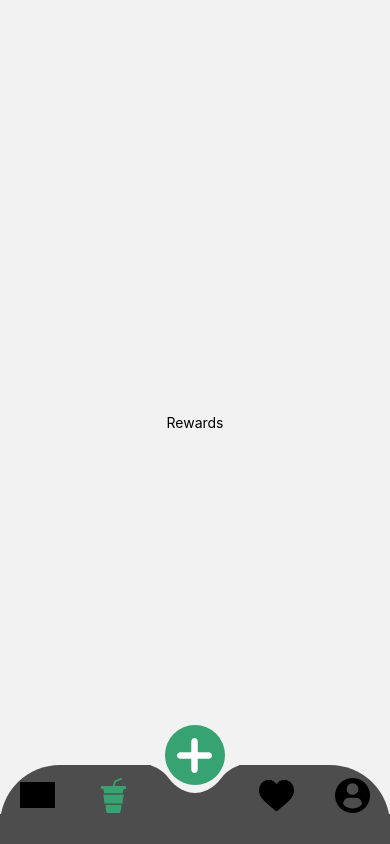
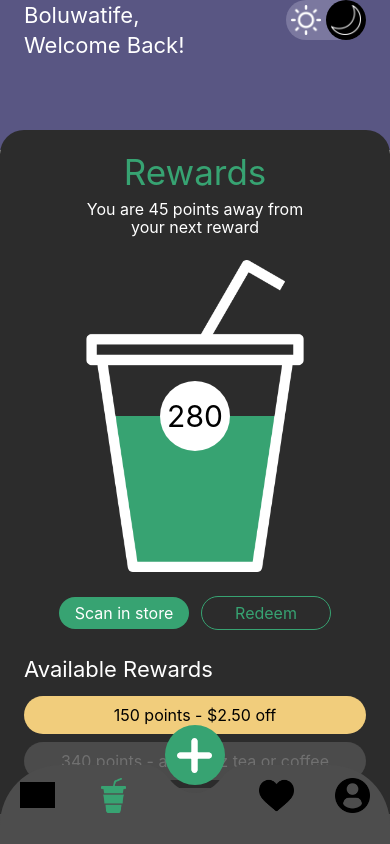
Before and after one commit to Teepheh-Git/RoXXana, a React Native app: screen /Rewards in a window 390 px wide. Built offline with nearby package versions, Linux system fonts and the light colour scheme; grey boxes are pictures that could not be loaded.

Commit message:
RewardScreen Done📱

```diff
--- a/screens/Rewards.js
+++ b/screens/Rewards.js
@@ -2,13 +2,210 @@
 import {
     View,
     Text,
-    StyleSheet,
+    StyleSheet, FlatList, ImageBackground,
 } from 'react-native';
+import {connect} from 'react-redux';
+import HeaderBar from '../components/HeaderBar';
+import {COLORS, dummyData, FONTS, SIZES} from '../constants';
+import icons from '../constants/icons';
+import {CustomButton} from '../components';
 
-const Rewards = () => {
+const Rewards = ({navigation, appTheme}) => {
+    function renderRewardPointSection() {
+        return (
+            <View style={{
+                alignItems: 'center',
+                marginVertical: SIZES.padding,
+            }}>
+
+                {/*Text*/}
+                <Text style={{
+                    color: COLORS.primary,
+                    ...FONTS.h1,
+                    fontSize: 35,
+                }}>Rewards</Text>
+
+                <Text style={{
+                    color: appTheme.textColor,
+                    marginTop: 10,
+                    width: SIZES.width * 0.6,
+                    textAlign: 'center',
+                    ...FONTS.h3,
+                    lineHeight: 18,
+                }}>You are 45 points away from your next reward</Text>
+
+
+                {/*Image*/}
+
+                <ImageBackground
+                    resizeMode={'contain'}
+                    source={icons.reward_cup}
+
+                    style={{
+                        marginTop: SIZES.padding,
+                        width: SIZES.width * .8,
+                        height: SIZES.width * .8,
+                        alignItems: 'center',
+                        justifyContent: 'center',
+
+                    }}>
+
+
+                    <View style={{
+                        width: 70,
+                        height: 70,
+                        borderRadius: 35,
+                        alignItems: 'center',
+                        justifyContent: 'center',
+                        backgroundColor: COLORS.white,
+                    }}>
+
+                        <Text style={{
+                            ...FONTS.h1,
+                        }}>280</Text>
+
+                    </View>
+
+
+                </ImageBackground>
+
+
+            </View>
+        );
+    }
+
+    function renderButtons() {
+        return (
+            <View style={{
+                flexDirection: 'row',
+                alignItems: 'center',
+                justifyContent: 'center',
+            }}>
+                {/*scan button*/}
+                <CustomButton
+                    isPrimaryButton
+                    label={'Scan in store'}
+                    containerStyle={{
+                        width: 130,
+                        marginRight: SIZES.radius,
+                        paddingVertical: 5,
+                        borderRadius: SIZES.radius * 2,
+                    }}
+                    labelStyle={{
+                        ...FONTS.h3,
+                    }}
+
+                    onPress={() => {
+                        navigation.navigate('Location');
+                    }}
+                />
+
+
+                {/*redeem button*/}
+
+                <CustomButton
+                    isSecondaryButton
+                    label={'Redeem'}
+                    containerStyle={{
+                        width: 130,
+                        paddingVertical: 5,
+                        borderRadius: SIZES.radius * 2,
+                    }}
+                    labelStyle={{
+                        ...FONTS.h3,
+                    }}
+
+                    onPress={() => {
+                        navigation.navigate('Location');
+                    }}
+                />
+
+
+            </View>
+        );
+    }
+
+    function renderAvailableRewardsHeader() {
+        return (
+
+            <View style={{
+                marginTop: SIZES.padding,
+                marginBottom: SIZES.radius,
+                paddingHorizontal: SIZES.padding,
+            }}>
+                <Text style={{color: appTheme.textColor, ...FONTS.h2}}>Available Rewards</Text>
+
+            </View>
+
+        );
+    }
+
     return (
         <View style={styles.container}>
-            <Text>Rewards</Text>
+            {/*Header*/}
+            <HeaderBar/>
+
+            {/*details*/}
+            <FlatList
+
+                style={{
+                    marginTop: -20,
+                    borderTopLeftRadius: SIZES.radius * 2,
+                    borderTopRightRadius: SIZES.radius * 2,
+                    backgroundColor: appTheme.backgroundColor,
+                }}
+                data={dummyData.availableRewards}
+                showsVerticalScrollIndicator={false}
+                keyExtractor={item => `${item.id}`}
+                ListHeaderComponent={
+                    <View>
+                        {/*reward point*/}
+                        {renderRewardPointSection()}
+
+                        {/*button*/}
+                        {renderButtons()}
+
+
+                        {/*header label*/}
+                        {renderAvailableRewardsHeader()}
+
+
+                    </View>
+                }
+                ListFooterComponent={
+                    <View style={{
+                        marginBottom: 120,
+                    }}>
+
+                    </View>
+
+                }
+
+                renderItem={({item}) => {
+                    return (
+                        <View style={{
+                            alignItems: 'center',
+                            justifyContent: 'center',
+                            marginHorizontal: SIZES.padding,
+                            marginBottom: SIZES.base,
+                            paddingVertical: SIZES.base,
+                            borderRadius: 20,
+                            backgroundColor: item.eligible ? COLORS.yellow : COLORS.gray2,
+                        }}>
+
+                            <Text style={{
+                                color: item.eligible ? COLORS.black : COLORS.lightGray2,
+                                ...FONTS.body3,
+                            }}>{item.title}</Text>
+
+                        </View>
+
+                    );
+
+
+                }
+                }/>
+
         </View>
     );
 };
@@ -16,9 +213,20 @@
 const styles = StyleSheet.create({
     container: {
         flex: 1,
-        alignItems: 'center',
-        justifyContent: 'center',
     },
 });
 
-export default Rewards;
+
+function mapStateToProps(state) {
+    return {
+        appTheme: state.appTheme,
+        error: state.error,
+    };
+}
+
+function mapDispatchToProps(dispatch) {
+    return {};
+}
+
+
+export default connect(mapStateToProps, mapDispatchToProps)(Rewards);
```
